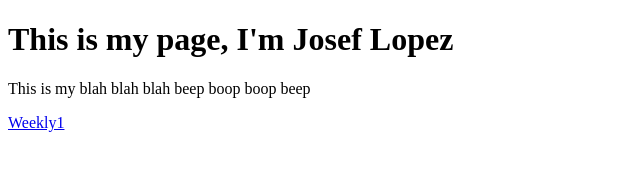
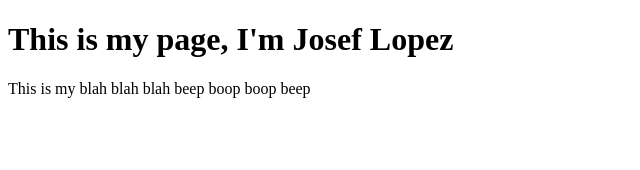
Before and after one commit to JosefELopez/JosefELopez.github.io, a plain HTML site: page index.html in a window 1280 px wide. Shown: the full height of the page, 0-640 px from the left. Drawn offline with Linux system fonts and the light colour scheme.

Commit message:
Update index.html

```diff
--- a/index.html
+++ b/index.html
@@ -8,6 +8,5 @@
     <!-- control + foward slash = parts the computer won't read -->
     <h1>This is my page, I'm Josef Lopez</h1>
     <p>This is my blah blah blah beep boop boop beep</p>
-    <a href="Weekly1/Weekly.html">Weekly1</a>
   </body>
 </html>
```
